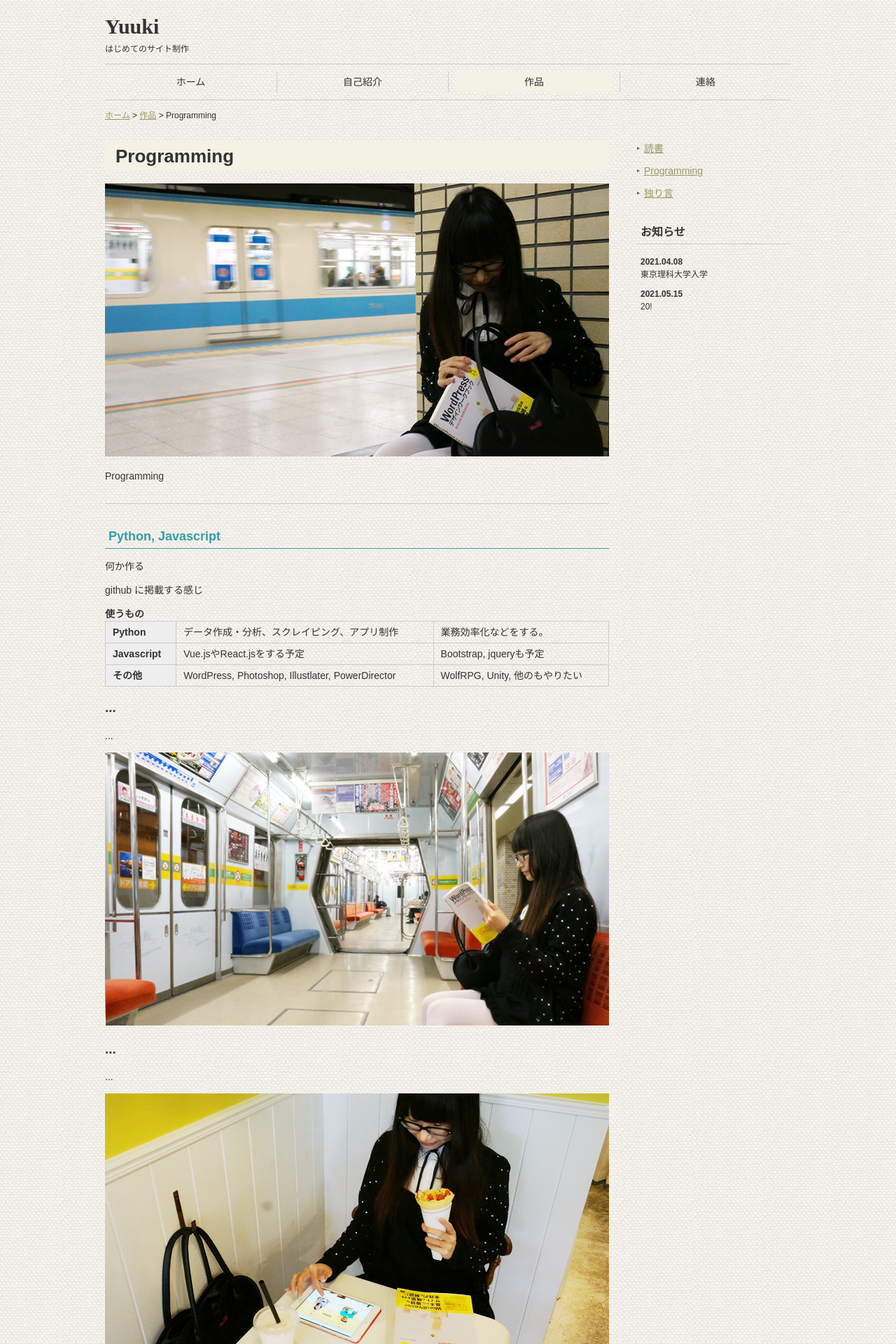
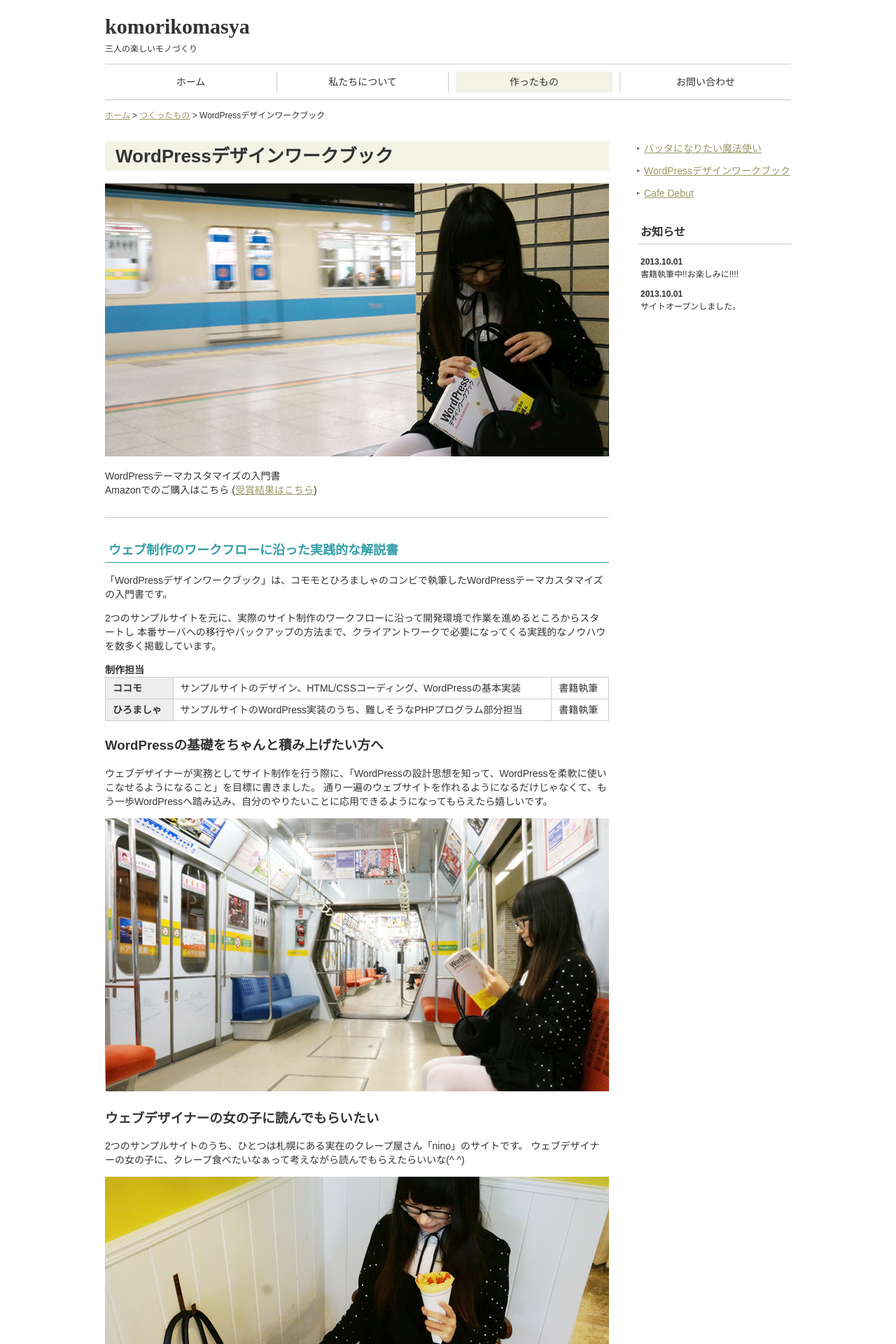
Before and after one commit to yuki10647/MyWorking-Public, a PHP site: page /MyWebsite0/www/portfolio/02.html in a window 1280 px wide. Shown: the top 1920 px of the page at 70% size. Run offline with PHP 8.4, Linux system fonts and the light colour scheme; some web fonts are replaced.

Commit message:
Imitated a book

```diff
--- a/WEB_DESIGN/Website/MyWebsite0/www/common/css/style.css
+++ b/WEB_DESIGN/Website/MyWebsite0/www/common/css/style.css
@@ -7,7 +7,7 @@
 
 body {
         color: #333333;
-        background-image: url("../images/bg1.png");
+        /*background-image: url("../images/bg1.png");*/
         /*background-image: url("../images/bg2.png");
           background-repeat: repeat-x;
           background-repeat: repeat-y;
--- a/WEB_DESIGN/Website/MyWebsite0/www/portfolio/02.html
+++ b/WEB_DESIGN/Website/MyWebsite0/www/portfolio/02.html
@@ -2,8 +2,8 @@
 <html lang="ja">
     <head>
         <meta charset="utf-8">
-        <title>Programming| Yuuki</title>
-        <meta name="description" content="Programming">
+        <title>WordPressデザインワークブック|komorikomasya</title>
+        <meta name="description" content="WordPressデザインワークブックは本格的なコーポレートサイトを作る人向けです">
         <link rel="stylesheet" href="../common/css/style.css">
         <link rel="stylesheet" href="../common/css/normalize.css">
     </head>
@@ -11,73 +11,75 @@
     <body>
         <div id="page">
             <header id="pageHead">
-                <h1 id="siteTitle">Yuuki</h1>
-                <p id="catchcopy">はじめてのサイト制作</p>
+                <h1 id="siteTitle">komorikomasya</h1>
+                <p id="catchcopy">三人の楽しいモノづくり</p>
 
                 <nav class="globalNavi">
                     <ul>
                         <li><a href="../index.html">ホーム</a></li>
-                        <li><a href="../about/index.html">自己紹介</a></li>
-                        <li class="current"><a href="index.html">作品</a></li>
-                        <li><a href="../contact/index.html">連絡</a></li>
+                        <li><a href="../about/index.html">私たちについて</a></li>
+                        <li class="current"><a href="index.html">作ったもの</a></li>
+                        <li><a href="../contact/index.html">お問い合わせ</a></li>
                     </ul>
                 </nav>
             </header>
 
-            <p class="topicPath"><a href="../index.html">ホーム</a> &gt; <a href="index.html">作品</a> &gt; Programming</p>
+            <p class="topicPath"><a href="../index.html">ホーム</a> &gt; <a href="index.html">つくったもの</a> &gt; WordPressデザインワークブック</p>
 
             <div id="pageBody">
                 <div id="pageBodyMain">
                     <article class="articleDetail">
                         <header class="articleDetailHead">
-                            <h1 class="pageTitle">Programming</h1>
+                            <h1 class="pageTitle">WordPressデザインワークブック</h1>
+                                <!-- https://pixlr.com/jp/ -->
                             <img src="images/img_02_01.jpg" alt="" width="720" height="390">
 
-                            <p>Programming</p>
+                            <p>WordPressテーマカスタマイズの入門書<br>
+                            Amazonでのご購入はこちら
+                            (<a href="http://www.amazon.co.jp/dp/4881669281">受賞結果はこちら</a>)</p>
                         </header>
 
                         <section class="articleDetailBody">
-                            <h2 class="heading-typeA">Python, Javascript</h2>
-                            <p>何か作る</p>
-                            <p>github に掲載する感じ</p>
+                            <h2 class="heading-typeA">ウェブ制作のワークフローに沿った実践的な解説書</h2>
+                            <p>「WordPressデザインワークブック」は、コモモとひろましゃのコンビで執筆したWordPressテーマカスタマイズの入門書です。</p>
+                            <p>2つのサンプルサイトを元に、実際のサイト制作のワークフローに沿って開発環境で作業を進めるところからスタートし
+                                本番サーバへの移行やバックアップの方法まで、クライアントワークで必要になってくる実践的なノウハウを数多く掲載しています。</p>
 
                             <table>
-                                <caption>使うもの</caption>
+                                <caption>制作担当</caption>
 
                                 <tr>
-                                    <th>Python</th>
-                                    <td>データ作成・分析、スクレイピング、アプリ制作</td>
-                                    <td>業務効率化などをする。</td>
+                                    <th>ココモ</th>
+                                    <td>サンプルサイトのデザイン、HTML/CSSコーディング、WordPressの基本実装</td>
+                                    <td>書籍執筆</td>
                                 </tr>
 
                                 <tr>
-                                    <th>Javascript</th>
-                                    <td>Vue.jsやReact.jsをする予定</td>
-                                    <td>Bootstrap, jqueryも予定</td>
-                                </tr>
-
-                                <tr>
-                                    <th>その他</th>
-                                    <td>WordPress, Photoshop, Illustlater, PowerDirector</td>
-                                    <td>WolfRPG, Unity, 他のもやりたい</td>
+                                    <th>ひろましゃ</th>
+                                    <td>サンプルサイトのWordPress実装のうち、難しそうなPHPプログラム部分担当</td>
+                                    <td>書籍執筆</td>
                                 </tr>
                             </table>
 
                             <section>
-                                <h3 class="heading-typeB">...</h3>
-                                <p>...</p>
+                                <h3 class="heading-typeB">WordPressの基礎をちゃんと積み上げたい方へ</h3>
+                                <p>ウェブデザイナーが実務としてサイト制作を行う際に、「WordPressの設計思想を知って、WordPressを柔軟に使いこなせるようになること」を目標に書きました。
+                                    通り一遍のウェブサイトを作れるようになるだけじゃなくて、もう一歩WordPressへ踏み込み、自分のやりたいことに応用できるようになってもらえたら嬉しいです。</p>
 
                                 <figure>
+                                    <!-- https://pixlr.com/jp/ -->
                                     <img src="images/img_02_02.jpg" alt="" width="720" height="390">
                                     <figcaption></figcaption>
                                 </figure>
                             </section>
 
                             <section>
-                                <h3 class="heading-typeB">...</h3>
-                                <p>...</p>
+                                <h3 class="heading-typeB">ウェブデザイナーの女の子に読んでもらいたい</h3>
+                                <p>2つのサンプルサイトのうち、ひとつは札幌にある実在のクレープ屋さん「nino」のサイトです。
+                                    ウェブデザイナーの女の子に、クレープ食べたいなぁって考えながら読んでもらえたらいいな(^ ^)</p>
 
                                 <figure>
+                                    <!-- https://pixlr.com/jp/ -->
                                     <img src="images/img_02_03.jpg" alt="" width="720" height="390">
                                     <figcaption></figcaption>
                                 </figure>
@@ -86,28 +88,29 @@
 
                         <footer class="articleDetailFoot">
                             <section>
-                                <h2 class="heading-typeC">関連SNS</h2>
+                                <h2 class="heading-typeC">関連リンク</h2>
 
                                 <ul>
-                                    <li><a href="http://github.com">github</a></li>
-                                    <li><a href="http://www.facebook.com/">facebook</a></li>
-                                    <li><a href="http://youtube.com">youtube</a></li>
-                                    <li><a href="http://line.com">LINE</a></li>
-                                    <li><a href="http://twwiter,com">twitter</a></li>
+                                    <li><a href="http://www.amazon.co.jp/dp/4881669281">Amazon（WordPressデザインワークブック3.4対応）</a></li>
+                                    <li><a href="http://www.sotechsha.co.jp/sp/928/">WordPressデザインワークブック3.4対応サポートページ</a></li>
+                                    <li><a href="http://www.sotechsha.co.jp/">ソーテック社</a></li>
+                                    <li><a href="http://cat-speak.net/2012/07/05/482/">コモモのまえがき:「WordPress デザインワークブック 3.4対応」</a></li>
+                                    <li><a href="http://another.maple4ever.net/archives/1697/">ひろましゃのあとがき:「WordPress デザインワークブック 3.4対応」</a></li>
                                 </ul>
                             </section>
 
                             <aside class="creditUnit">
-                                <p></p>
-                                <h2 class="heading-typeC"></h2>
-                                <p></p>
+                                <p>撮影協力</p>
+                                <h2 class="heading-typeC">nino</h2>
+                                <p>札幌市</p>
 
                                 <ul>
-                                    <li><a href="http://github.com">...</a></li>
+                                    <li><a href="http://www.ninocrepe.info/">http://www.ninocrepe.info/</a></li>
                                     <li><a href="http://www.facebook.com/">Facebookページ</a></li>
                                 </ul>
 
-                                <p></p>
+                                <p>WordPressデザインワークブックのサンプルサイトとしても登場するクレープ屋さん。
+                                    おからの入ったクレープ生地はふかふかでおいしいよ。</p>
                             </aside>
                         </footer>  <!-- class="articleDetailFoot" 終了-->
                     </article>     <!-- class="articleDetail" 終了-->
@@ -116,9 +119,9 @@
                 <div id="pageBodySub">
                     <nav class="localNavi">
                         <ul>
-                            <li><a href="03.html">読書</a></li>
-                            <li><a href="02.html">Programming</a></li>
-                            <li><a href="01.html">独り言</a></li>
+                            <li><a href="03.html">バッタになりたい魔法使い</a></li>
+                            <li><a href="02.html">WordPressデザインワークブック</a></li>
+                            <li><a href="01.html">Cafe Debut</a></li>
                         </ul>
                     </nav>
 
@@ -126,10 +129,10 @@
                         <h2>お知らせ</h2>
 
                         <ul>
-                            <li><time datetime="2021-04-08">2021.04.08</time>
-                            東京理科大学入学</li>
-                            <li><time datetime="2021-05-15">2021.05.15</time>
-                            20!</li>
+                            <li><time datetime="2013-10-01">2013.10.01</time>
+                            書籍執筆中!!お楽しみに!!!!</li>
+                            <li><time datetime="2013-10-01">2013.10.01</time>
+                            サイトオープンしました。</li>
                         </ul>
                     </section>
                 </div>
@@ -138,7 +141,7 @@
             <p class="pagetop"><a href="#page">ページの先頭へ戻る</a></p>
 
             <footer id="pageFoot">
-                <p id="copyright"><small>copyright&copy; 2021 @Yuuki All Rights Reserved.</small></p>
+                <p id="copyright"><small>copyright&copy; 2013 @komorikomasya All Rights Reserved.</small></p>
             </footer>
         </div>  <!-- id="page" 終了-->
     </body>
```
Also changed, not shown: WEB_DESIGN/Website/MyWebsite0/www/about/index.html (+19 -19 lines), WEB_DESIGN/Website/MyWebsite0/www/contact/index.html (+36 -17 lines), WEB_DESIGN/Website/MyWebsite0/www/index.html (+31 -28 lines), WEB_DESIGN/Website/MyWebsite0/www/portfolio/01.html (+42 -38 lines), WEB_DESIGN/Website/MyWebsite0/www/portfolio/03.html (+32 -29 lines), WEB_DESIGN/Website/MyWebsite0/www/portfolio/index.html (+25 -24 lines), WEB_DESIGN/Website/MyWebsite0/www/about/images/img_01.png (added).
